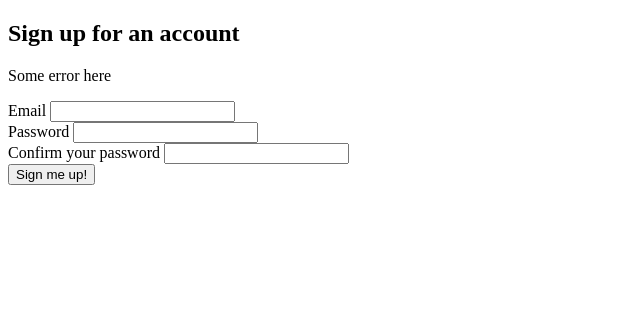
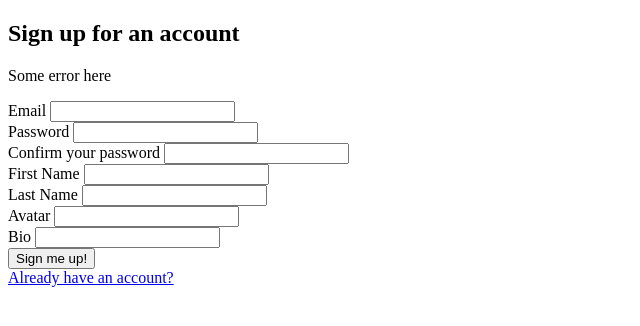
Before and after one commit to YannisWS/PHP_GroepB10, a PHP site: page /register.php in a window 1280 px wide. Shown: the top 326 px of the page, without its empty margins (0-640 px from the left). Run offline with PHP 8.4, Linux system fonts and the light colour scheme.

Commit message:
Login + Register v2
added login.php (not working)
update register.php (working)
update user.class.php

```diff
--- a/classes/User.class.php
+++ b/classes/User.class.php
@@ -4,84 +4,140 @@
         private $email;
         private $password;
         private $passwordConfirmation;
+        private $firstname;
+        private $lastname;
+        private $avatar;
+        private $bio;
 
-
-        /**
-         * Get the value of email
-         */
-        public function getEmail()
-        {
+        // EMAIL
+        public function getEmail(){
             return $this->email;
         }
 
-        /**
-         * Set the value of email
-         *
-         * @return  self
-         */
-        public function setEmail($email)
-        {
+        public function setEmail($email){
             $this->email = $email;
-
             return $this;
         }
 
-        /**
-         * Get the value of password
-         */
-        public function getPassword()
-        {
+        // PASSWORD
+        public function getPassword(){
             return $this->password;
         }
 
-        /**
-         * Set the value of password
-         *
-         * @return  self
-         */
-        public function setPassword($password)
-        {
+        public function setPassword($password){
             $this->password = $password;
-
             return $this;
         }
 
-        /**
-         * Get the value of passwordConfirmation
-         */
-        public function getPasswordConfirmation()
-        {
+        // PASSWORD CONFIRM
+        public function getPasswordConfirmation(){
             return $this->passwordConfirmation;
         }
 
-        /**
-         * Set the value of passwordConfirmation
-         *
-         * @return  self
-         */
-        public function setPasswordConfirmation($passwordConfirmation)
-        {
+        public function setPasswordConfirmation($passwordConfirmation){
             $this->passwordConfirmation = $passwordConfirmation;
-
             return $this;
         }
 
-        public function register()
-        {
+        // FIRST NAME
+        public function setFirstname($firstname){
+            $this->firstname = $firstname;
+            return $this;
+        }
+
+        public function getFirstname(){
+            return $this->firstname;
+        }
+
+        // LAST NAME
+        public function setLastname($lastname){
+            $this->lastname = $lastname;
+            return $this;
+        }
+
+        public function getLastname(){
+            return $this->lastname;
+        }
+
+        // AVATAR
+        public function setAvatar($avatar){
+            $this->avatar = $avatar;
+            return $this;
+        }
+
+        public function getAvatar(){
+            return $this->avatar;
+        }
+
+        // BIO
+        public function setBio($bio){
+            $this->bio = $bio;
+            return $this;
+        }
+
+        public function getBio(){
+            return $this->bio;
+        }
+
+        // REGISTER
+        public function register(){
             $options = [
-          'cost' => 14, //als je het leeg laat dus geen salt , dan gaat php een random salt meegeven per gebruiker -> veiliger
-          //cost => 12 geet 12 md5s rond een md5. (of 2^12 keer iets hashen) cost=> 16 geeft 16 md5s rond een md5 (of2 ^16 x iets hashen),enzovoort...
+                'cost' => 14,
             ];
-          $password = password_hash($this->password , PASSWORD_DEFAULT , $options); //vraag voor het examen = leg bcrypt uit
+
+            $password = password_hash($this->password , PASSWORD_DEFAULT , $options);
+
             try{
-             $conn = new PDO("mysql:host=localhost;dbname=netflix;","root","root", NULL);
-             $statement = $conn->prepare("INSERT into users (email,  password) VALUES (:email,:password)");
+                $conn = new PDO("mysql:host=localhost;dbname=projectphp;","root","");
+                $statement = $conn->prepare("INSERT into users (email,  password, firstname, lastname, avatar, bio) VALUES (:email,:password,:firstname,:lastname,:avatar,:bio)");
                 $statement->bindParam(":email", $this->email);
-             $statement->bindParam(":password",$password); //geen this hier omdat je de gehashte passwoord wilt gebruiken
+                $statement->bindParam(":password",$password);
+                $statement->bindParam(":firstname",$this->firstname);
+                $statement->bindParam(":lastname",$this->lastname);
+                $statement->bindParam(":avatar",$this->avatar);
+                $statement->bindParam(":bio",$this->bio);
                 $result = $statement->execute();
                 return $result;
-          } catch (Throwable $t) {
+            }catch (Throwable $t){
                 return false;
             }
         }
+        // REGISTER
+
+        // LOGIN
+        public function login(){
+            $conn = new PDO("mysql:host=localhost;dbname=projectphp;","root","");
+            $statement = $conn->prepare("select * from users where email = :email");
+            $statement->bindValue(":email", $this->getEmail());
+            $statement->execute();
+            $result = $statement->fetch(PDO::FETCH_OBJ);
+            if($result){
+                if(password_verify($this->password, $result->password)){
+                    return true;
                 }
+                else{
+                    //return false;
+                    throw new Exception("Password incorrect");
+                 }
+            }
+            else{
+                throw new Exception("This username does not exist");
+                return false;
+            }
+
+        }
+        // LOGIN
+
+        // GET ID BY EMAIL
+        public function getIdByEmail(){
+            $conn = new PDO("mysql:host=localhost;dbname=projectphp;","root","");
+            $statement = $conn->prepare("SELECT id FROM users WHERE email = :email");
+            $statement->bindValue(":email", $this->getEmail());
+            $statement->execute();
+            $result = $statement->fetch(PDO::FETCH_ASSOC);
+
+            return $result;
+        }
+        // GET ID BY EMAIL
+    }
+?>
--- a/register.php
+++ b/register.php
@@ -8,13 +8,14 @@
 		 $user-> setEmail($_POST['email']);
 		 $user-> setPassword($_POST['password']);
          $user-> setPasswordConfirmation($_POST['password_confirmation']);
+		 $user-> setFirstname($_POST['firstname']);
+		 $user-> setLastname($_POST['lastname']);
+		 $user-> setAvatar($_POST['avatar']);
+		 $user-> setBio($_POST['bio']);
 		 $user-> register();
-
 	 }
-
-
-
-?><!DOCTYPE html>
+?>
+<!DOCTYPE html>
 <html lang="en">
     <head>
         <meta charset="UTF-8">
@@ -28,9 +29,7 @@
                     <h2 form__title>Sign up for an account</h2>
 
                     <div class="form__error hidden">
-					<p>
-						Some error here
-					</p>
+                        <p>Some error here</p>
                     </div>
 
                     <div class="form__field">
@@ -48,16 +47,33 @@
                     </div>
 
                     <div class="form__field">
+                        <label for="firstname">First Name</label>
+                        <input type="text" id="firstname" name="firstname">
+                    </div>
+
+                    <div class="form__field">
+                        <label for="lastname">Last Name</label>
+                        <input type="text" id="lastname" name="lastname">
+                    </div>
+
+                    <div class="form__field">
+                        <label for="avatar">Avatar</label>
+                        <input type="text" id="avatar" name="avatar">
+                    </div>
+
+                    <div class="form__field">
+                        <label for="bio">Bio</label>
+                        <input type="text" id="bio" name="bio">
+                    </div>
+
+                    <div class="form__field">
                         <input type="submit" value="Sign me up!" class="btn btn--primary">
                     </div>
                 </form>
+                <a href="login.php">Already have an account?</a>
             </div>
         </div>
-	<script
-  src="https://code.jquery.com/jquery-3.3.1.min.js"
-  integrity="sha256-FgpCb/KJQlLNfOu91ta32o/NMZxltwRo8QtmkMRdAu8="
-  crossorigin="anonymous"></script>
-
+        <script src="https://code.jquery.com/jquery-3.3.1.min.js" integrity="sha256-FgpCb/KJQlLNfOu91ta32o/NMZxltwRo8QtmkMRdAu8=" crossorigin="anonymous"></script>
         <script>
         /*	$("#btnSubmit").keyup(function(e){
                 var email = $("#email").val();
```
Also changed, not shown: login.php (added, +49 -0 lines). Lines whose indentation alone changed are shown as unchanged.
